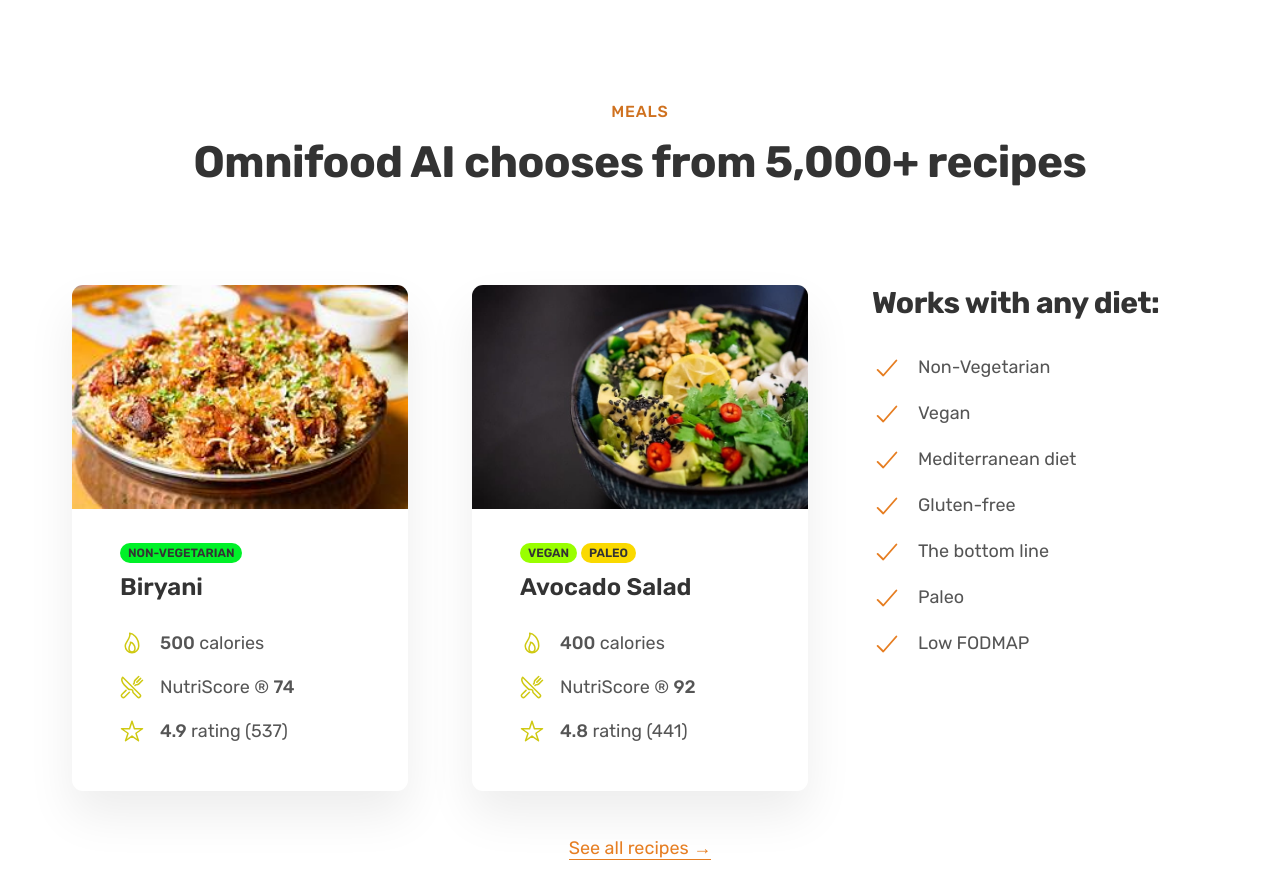
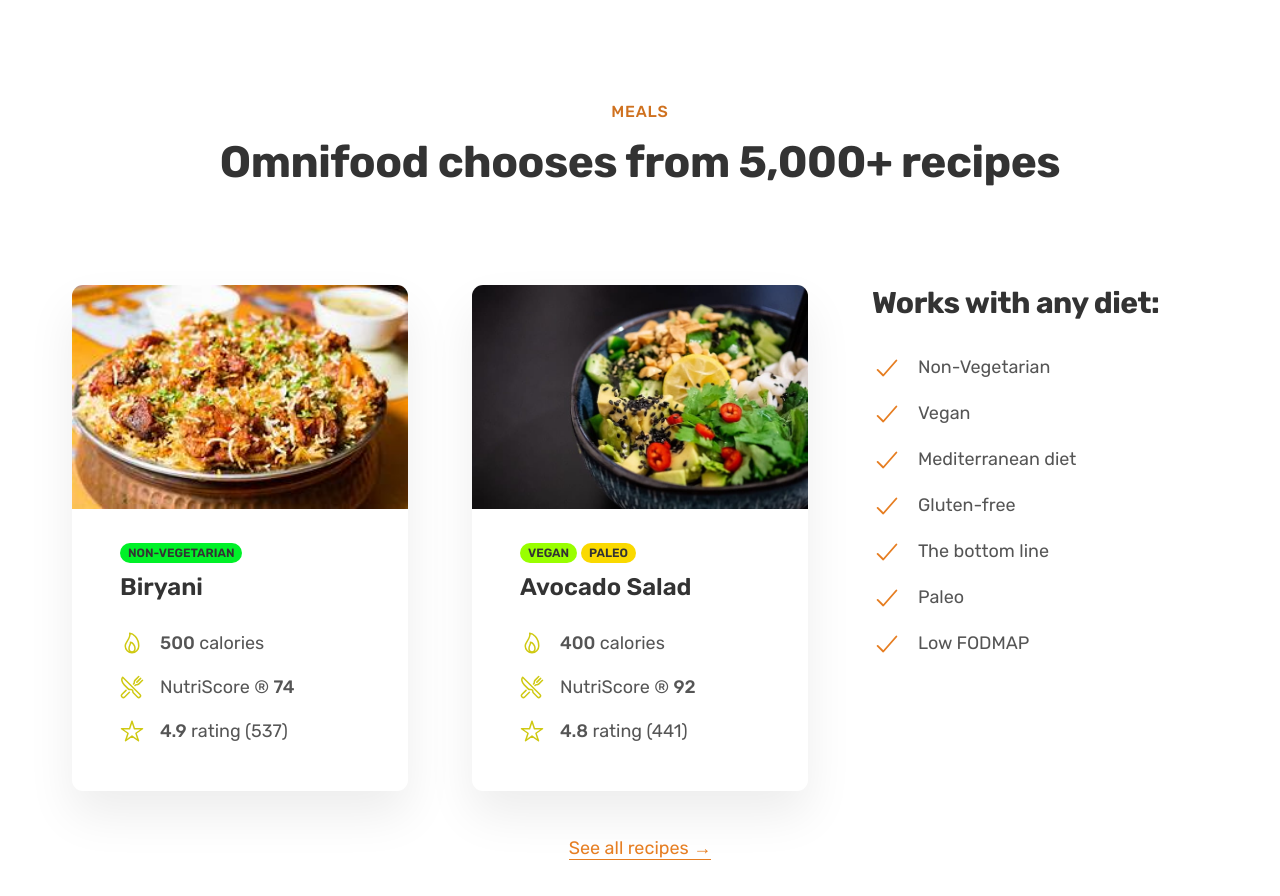
Before and after one commit to Sanjith77/website, a plain HTML site: page index.html in a window 1280 px wide. Shown: the part 2600-3496 px from the top of the page. Drawn offline with nearby package versions, Linux system fonts and the light colour scheme; some packages are replaced by stand-ins of ours; a script that the page names is missing.

Commit message:
hello changes

```diff
--- a/index.html
+++ b/index.html
@@ -207,7 +207,7 @@
         <div class="container center-text">
           <span class="subheading">Meals</span>
           <h2 class="heading-secondary">
-            Omnifood AI chooses from 5,000+ recipes
+            Omnifood  chooses from 5,000+ recipes
           </h2>
         </div>
 
```
